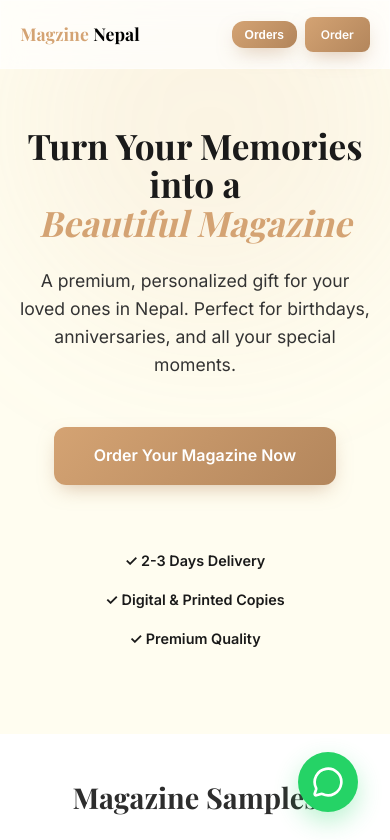
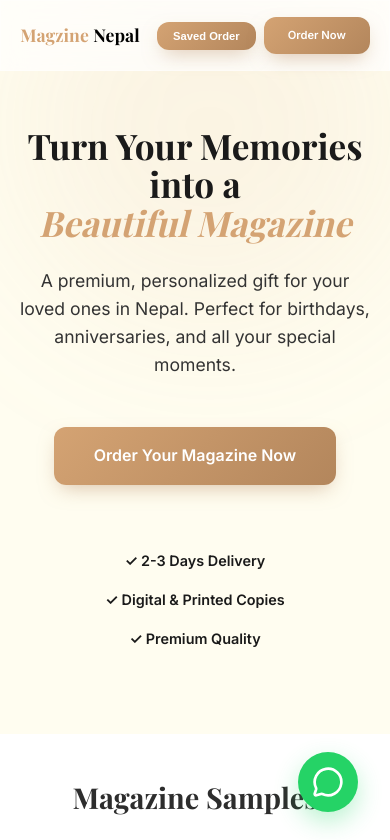
Before and after one commit to Simant-ui/MagzineNepal, a Next.js app: page / in a window 390 px wide. Shown: the top 840 px of the page. Built offline with nearby package versions, Linux system fonts and the light colour scheme; a web font is replaced by a local one.

Commit message:
Restored original navbar and cleaned up responsive styles

```diff
--- a/src/app/globals.css
+++ b/src/app/globals.css
@@ -112,6 +112,12 @@ input:focus, select:focus, textarea:focus {
 .grid-2 { grid-template-columns: repeat(2, 1fr); }
 .grid-3 { grid-template-columns: repeat(3, 1fr); }
 
+@media (max-width: 480px) {
+  .nav-link-hide {
+    display: none !important;
+  }
+}
+
 @media (max-width: 768px) {
   .grid-2, .grid-3 { grid-template-columns: 1fr; }
   section { padding: 40px 0; }
--- a/src/components/Header.js
+++ b/src/components/Header.js
@@ -22,30 +22,17 @@ const Header = () => {
           <span className="font-serif" style={{ color: 'var(--primary)' }}>Magzine</span> <span className="font-serif" style={{ color: '#000' }}>Nepal</span>
         </div>
 
-        {/* Desktop Nav */}
-        <nav className="nav-desktop" style={{ display: 'flex', gap: '1.5rem', alignItems: 'center' }}>
-          <a href="#" style={{ textDecoration: 'none', color: 'var(--text-main)', fontWeight: 500, fontSize: '0.9rem' }}>Home</a>
-          <a href="#samples" style={{ textDecoration: 'none', color: 'var(--text-main)', fontWeight: 500, fontSize: '0.9rem' }}>Samples</a>
+        <nav style={{ display: 'flex', gap: 'clamp(0.5rem, 2vw, 1.5rem)', alignItems: 'center', flexWrap: 'wrap', justifyContent: 'flex-end' }}>
+          <a href="#" className="nav-link-hide" style={{ textDecoration: 'none', color: 'var(--text-main)', fontWeight: 500, fontSize: '0.9rem' }}>Home</a>
+          <a href="#samples" className="nav-link-hide" style={{ textDecoration: 'none', color: 'var(--text-main)', fontWeight: 500, fontSize: '0.9rem' }}>Samples</a>
           <button
             onClick={() => setIsModalOpen(true)}
             className="btn-primary"
-            style={{ padding: '0.5rem 1rem', fontSize: '0.85rem' }}
+            style={{ padding: '0.5rem 1rem', fontSize: 'clamp(0.7rem, 2vw, 0.85rem)' }}
           >
             Saved Order
           </button>
-          <a href="#order" className="btn-primary" style={{ padding: '0.6rem 1.5rem', fontSize: '0.85rem', borderRadius: '12px' }}>Order Now</a>
-        </nav>
-
-        {/* Mobile Nav */}
-        <nav className="nav-mobile" style={{ display: 'flex', gap: '0.8rem', alignItems: 'center' }}>
-          <button
-            onClick={() => setIsModalOpen(true)}
-            className="btn-primary"
-            style={{ padding: '0.4rem 0.8rem', fontSize: '0.75rem' }}
-          >
-            Orders
-          </button>
-          <a href="#order" className="btn-primary" style={{ padding: '0.5rem 1rem', fontSize: '0.75rem', borderRadius: '8px' }}>Order</a>
+          <a href="#order" className="btn-primary" style={{ padding: '0.6rem 1.5rem', fontSize: 'clamp(0.7rem, 2vw, 0.85rem)', borderRadius: '12px' }}>Order Now</a>
         </nav>
       </div>
     </header>
```
